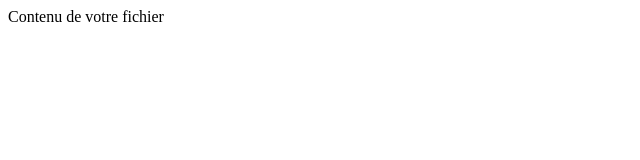
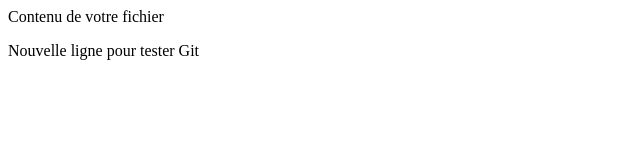
Before and after one commit to arijeddai530/tp-git, a plain HTML site: page index.html in a window 1280 px wide. Shown: the whole page, without its empty margins (0-640 px from the left). Drawn offline with Linux system fonts and the light colour scheme.

Commit message:
Ajout d'une ligne de test dans index.html

```diff
--- a/index.html
+++ b/index.html
@@ -1 +1,2 @@
 Contenu de votre fichier
+<p>Nouvelle ligne pour tester Git</p>
```
